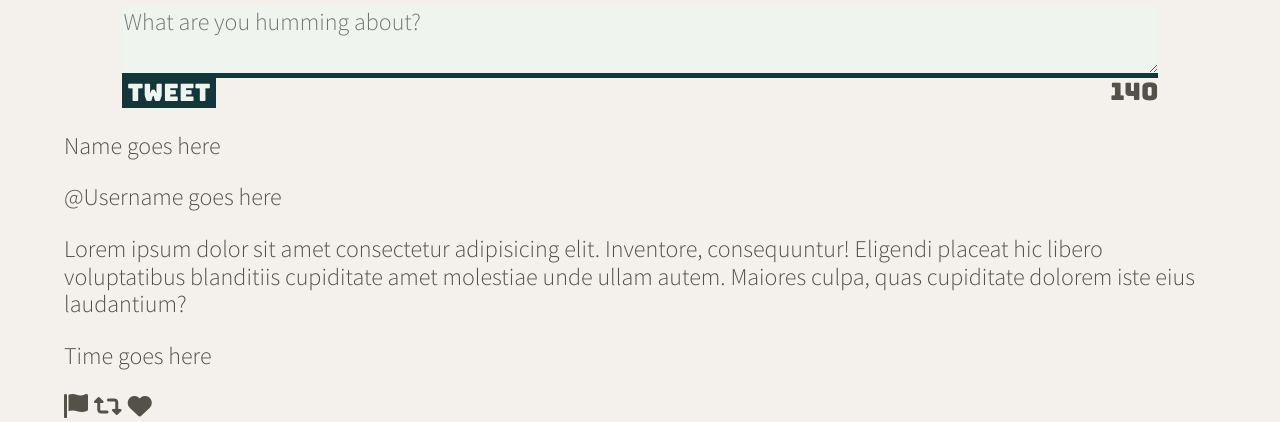
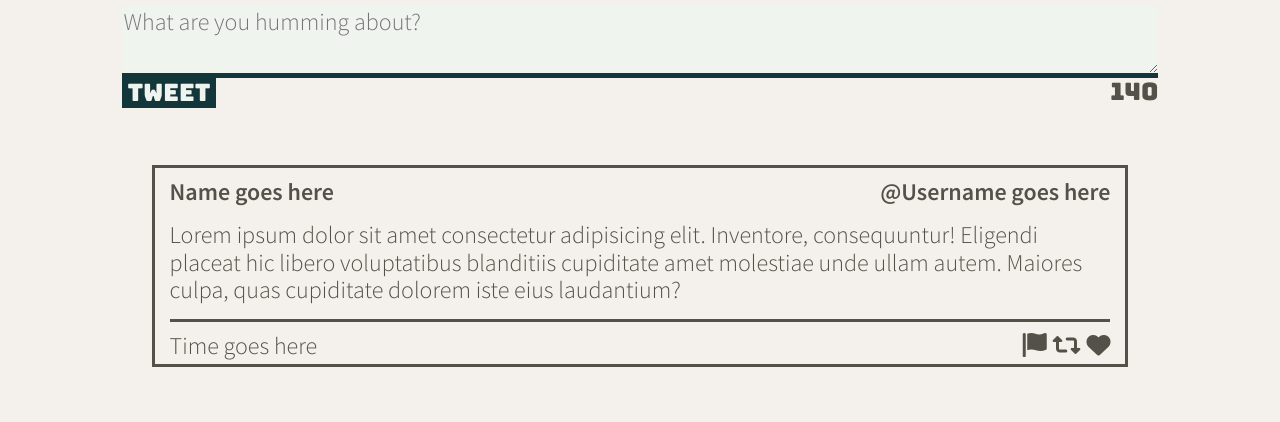
Before and after one commit to LiJamie1/tweeter, a website: page public/index.html in a window 1280 px wide. Shown: the part 615-1037 px from the top of the page. After the commit the page ends 1012 px from the top, so only its background shows below. Drawn offline with nearby package versions, Linux system fonts and the light colour scheme.

Commit message:
add classes tags in article, posted-tweet.css mostly complete still missing hover and avatar picture

```diff
--- a/public/index.html
+++ b/public/index.html
@@ -17,7 +17,7 @@
     <link rel="stylesheet" href="/styles/nav.css" type="text/css" />
     <link rel="stylesheet" href="/styles/header.css" type="text/css" />
     <link rel="stylesheet" href="/styles/new-tweet.css" type="text/css" />
-    <link rel="stylesheet" href="/styles/posted-tweets.css" type="text/css" />
+    <link rel="stylesheet" href="/styles/posted-tweet.css" type="text/css" />
 
     <!-- External JS -->
     <script src="https://ajax.googleapis.com/ajax/libs/jquery/3.4.1/jquery.min.js"></script>
@@ -64,18 +64,21 @@
           </div>
         </form>
       </section>
-      <section>
-        <article class="posted-tweets">
-          <header>
-            <p>Name goes here</p>
-            <p>@Username goes here</p>
+      <br>
+      <section class="posted-tweets">
+        <article>
+          <header class="article-header">
+            <h4 class="header-info">Name goes here</h4>
+            <h4 class="header-info">@Username goes here</h4>
           </header>
-          <p>Lorem ipsum dolor sit amet consectetur adipisicing elit. Inventore, consequuntur! Eligendi placeat hic libero voluptatibus blanditiis cupiditate amet molestiae unde ullam autem. Maiores culpa, quas cupiditate dolorem iste eius laudantium?</p>
-          <footer>
-            <p>Time goes here</p>
-            <i class="fas fa-flag"></i>
-            <i class="fas fa-retweet"></i>
-            <i class="fas fa-heart"></i>
+          <p class="posted-tweet-body">Lorem ipsum dolor sit amet consectetur adipisicing elit. Inventore, consequuntur! Eligendi placeat hic libero voluptatibus blanditiis cupiditate amet molestiae unde ullam autem. Maiores culpa, quas cupiditate dolorem iste eius laudantium?</p>
+          <footer class="article-footer">
+            <span class="footer-content">Time goes here</span>
+            <span class="footer-content fas-footer">
+              <i class="fas fa-flag"></i>
+              <i class="fas fa-retweet"></i>
+              <i class="fas fa-heart"></i>
+            </span>
           </footer>
         </article>
       </section>
--- a/public/styles/posted-tweet.css
+++ b/public/styles/posted-tweet.css
@@ -1,3 +1,40 @@
-.posted-tweet {
-  color: green;
+.posted-tweets {
+  width: 90%;
+  background-color: #f4f1ec;
+  font-family: 'Source Sans Pro', sans-serif;
+  margin: 0 auto;
 }
+
+article {
+  display: flex;
+  flex-direction: column;
+  border-style: solid;
+  border-width: 3px;
+  margin: 30px;
+}
+
+.article-header {
+  display: flex;
+  justify-content: space-between;
+  margin: 0px 15px;
+}
+
+.header-info {
+  margin: 10px 0px 15px;
+}
+
+.posted-tweet-body {
+  padding: 0px 0px 15px;
+  margin: 0px 15px 5px;
+  border-bottom: 3px solid;
+
+}
+
+.article-footer {
+  display: flex;
+  justify-content: space-between;
+}
+
+.footer-content {
+  padding: 5px 15px;
+}
```
